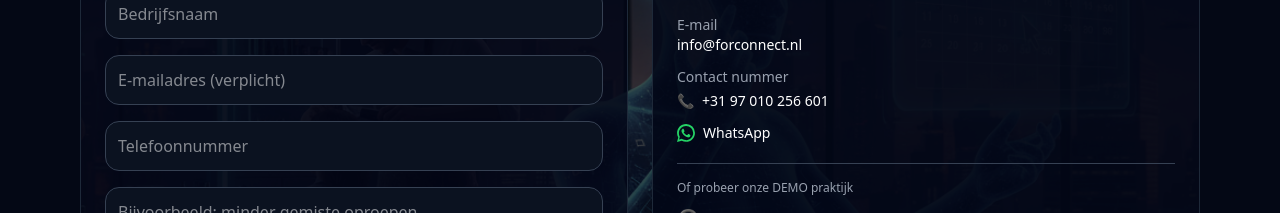
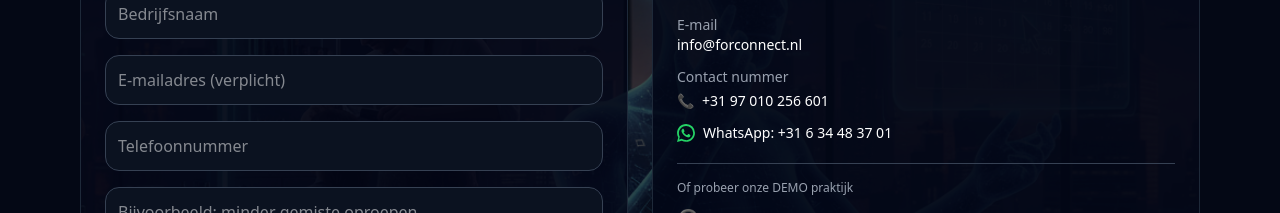
Before and after one commit to ForConnect/forconnect-site, a Next.js app: page / in a window 1280 px wide. Shown: the part 2220-2433 px from the top of the page. Built offline with nearby package versions, Linux system fonts and the light colour scheme.

Commit message:
Show WhatsApp number in contact section

```diff
--- a/app/page.tsx
+++ b/app/page.tsx
@@ -644,7 +644,7 @@ export default function HomePage() {
                     >
                       <path d="M20.52 3.48A11.78 11.78 0 0 0 12 0C5.38 0 .06 5.33.06 11.94c0 2.1.55 4.16 1.6 5.96L0 24l6.33-1.64a11.88 11.88 0 0 0 5.67 1.44h.01c6.62 0 11.94-5.33 11.94-11.94a11.88 11.88 0 0 0-3.43-8.38zM12 21.42c-1.8 0-3.55-.48-5.08-1.38l-.36-.21-3.76.97 1-3.66-.24-.38A9.46 9.46 0 0 1 2.52 12c0-5.25 4.27-9.5 9.52-9.5 2.54 0 4.94 1 6.75 2.8a9.45 9.45 0 0 1 2.77 6.7c0 5.25-4.27 9.5-9.56 9.5zm5.27-7.1c-.29-.14-1.7-.83-1.97-.92-.27-.1-.47-.15-.67.14-.2.29-.77.92-.95 1.11-.17.2-.35.22-.64.07-.29-.14-1.23-.45-2.34-1.42-.86-.77-1.44-1.72-1.61-2-.17-.29-.02-.45.13-.59.13-.13.29-.34.43-.51s.2-.29.3-.48c.1-.2.05-.37-.02-.52-.07-.14-.67-1.61-.92-2.21-.24-.58-.49-.5-.67-.51h-.57c-.19 0-.5.07-.76.37-.26.29-1 1-1 2.43 0 1.42 1.03 2.8 1.17 2.99.14.2 2.02 3.3 5.02 4.63 3.01 1.33 3.01.89 3.55.83.54-.05 1.7-.69 1.94-1.36.24-.68.24-1.26.17-1.36-.07-.1-.26-.17-.55-.31z" />
                     </svg>
-                    WhatsApp
+                    <span>WhatsApp: +31 6 34 48 37 01</span>
                   </a>
                 </div>
 
```
